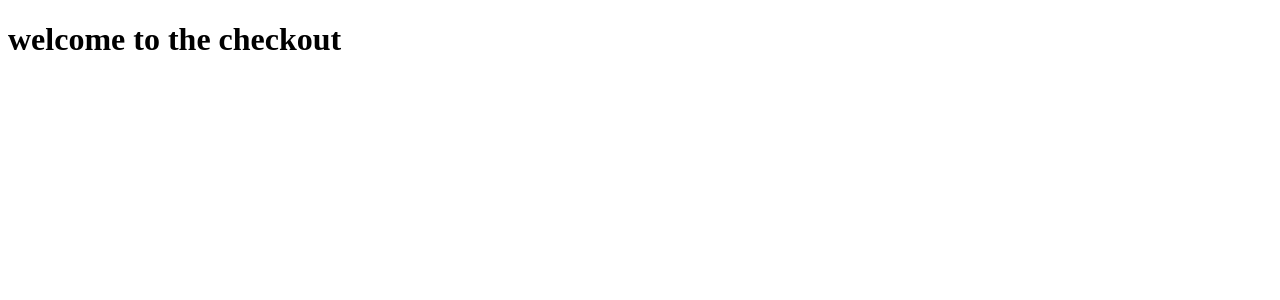
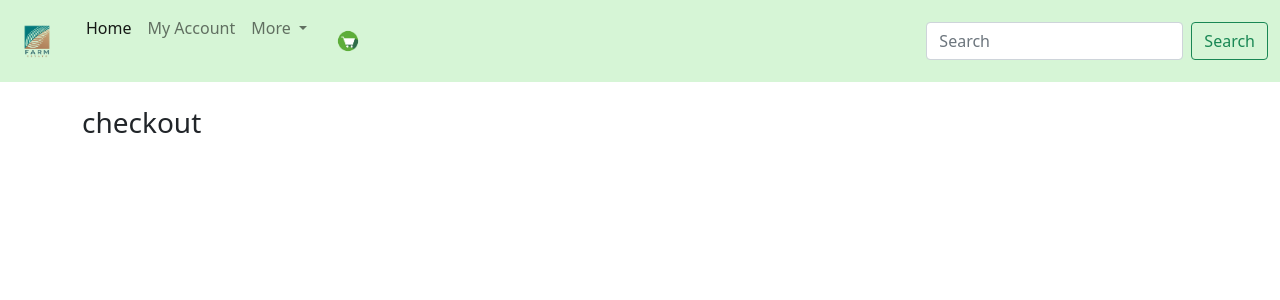
Before and after one commit to SupunGurusinghe/ITP_Group_Project, a Django app: page /raw_product/checkout/ in a window 1280 px wide. Shown: the top 300 px of the page. Run offline with Django 3.2, Linux system fonts and the light colour scheme.

Commit message:
added navi bar

```diff
--- a/CropManagement/settings.py
+++ b/CropManagement/settings.py
@@ -9,7 +9,7 @@ https://docs.djangoproject.com/en/3.2/topics/settings/
 For the full list of settings and their values, see
 https://docs.djangoproject.com/en/3.2/ref/settings/
 """
-
+import os
 from pathlib import Path
 
 # Build paths inside the project like this: BASE_DIR / 'subdir'.
@@ -131,7 +131,9 @@ USE_TZ = True
 # https://docs.djangoproject.com/en/3.2/howto/static-files/
 
 STATIC_URL = '/static/'
-
+STATICFILES_DIRS =[
+    os.path.join(BASE_DIR,'static')
+]
 # Default primary key field type
 # https://docs.djangoproject.com/en/3.2/ref/settings/#default-auto-field
 
--- a/raw_product/templates/checkout.html
+++ b/raw_product/templates/checkout.html
@@ -1,10 +1,19 @@
+
 <!DOCTYPE html>
+{% extends 'main.html' %}
+{% load static %}
+
 <html lang="en">
 <head>
+
     <meta charset="UTF-8">
-    <title>Title</title>
+    <title>checkout</title>
 </head>
 <body>
-<h1>welcome to the checkout</h1>
+
+
+{% block content %}
+     <h3>checkout</h3>
+{% endblock content %}
 </body>
 </html>
--- a/raw_product/templates/main.html
+++ b/raw_product/templates/main.html
@@ -1,10 +1,70 @@
 <!DOCTYPE html>
+{% load static %}
 <html lang="en">
 <head>
     <meta charset="UTF-8">
-    <title>Title</title>
+    <title>Ecom</title>
+    <link href="https://cdn.jsdelivr.net/npm/bootstrap@5.1.0/dist/css/bootstrap.min.css" rel="stylesheet" integrity="sha384-KyZXEAg3QhqLMpG8r+8fhAXLRk2vvoC2f3B09zVXn8CA5QIVfZOJ3BCsw2P0p/We" crossorigin="anonymous">
+
+    <link rel="stylesheet" type="text/css" href="{% static 'css/main.css'%}">
+
+    <meta name="viewport" content="width=device-width, initial-scale=1, maximum-scale=1, minimum-scale=1" />
 </head>
 <body>
 
+ <nav class="navbar navbar-expand-lg navbar-light" style="background-color:#d6f5d6;">
+  <div class="container-fluid">
+    <a class="navbar-brand" href="#"> <img src="{% static 'images/logo.png'%}" alt="" width="50" height="50"></a>
+    <button class="navbar-toggler" type="button" data-bs-toggle="collapse" data-bs-target="#navbarSupportedContent" aria-controls="navbarSupportedContent" aria-expanded="false" aria-label="Toggle navigation">
+      <span class="navbar-toggler-icon"></span>
+    </button>
+    <div class="collapse navbar-collapse" id="navbarSupportedContent">
+      <ul class="navbar-nav me-auto mb-2 mb-lg-0">
+        <li class="nav-item">
+          <a class="nav-link active" aria-current="page" href="#">Home</a>
+        </li>
+        <li class="nav-item">
+          <a class="nav-link" href="#">My Account</a>
+        </li>
+        <li class="nav-item dropdown">
+          <a class="nav-link dropdown-toggle" href="#" id="navbarDropdown" role="button" data-bs-toggle="dropdown" aria-expanded="false">
+            More
+          </a>
+          <ul class="dropdown-menu" aria-labelledby="navbarDropdown">
+            <li><a class="dropdown-item" href="#">Action</a></li>
+            <li><a class="dropdown-item" href="#">Another action</a></li>
+            <li><hr class="dropdown-divider"></li>
+            <li><a class="dropdown-item" href="#">Something else here</a></li>
+          </ul>
+        </li>
+        <li class="nav-item">
+          <a class="nav-link " href="#"><img src="{% static 'images/cart.png'%}" alt="" width="50px" height="50px"></a>
+        </li>
+      </ul>
+      <form class="d-flex">
+        <input class="form-control me-2" type="search" placeholder="Search" aria-label="Search">
+        <button class="btn btn-outline-success" type="submit">Search</button>
+      </form>
+    </div>
+  </div>
+</nav>
+
+         <div class="container">
+                <br>
+                {% block content %}
+
+
+                 {% endblock content %}
+         </div>
+
+
+
+
+
+
+<script src="https://cdn.jsdelivr.net/npm/@popperjs/core@2.9.3/dist/umd/popper.min.js" integrity="sha384-eMNCOe7tC1doHpGoWe/6oMVemdAVTMs2xqW4mwXrXsW0L84Iytr2wi5v2QjrP/xp" crossorigin="anonymous"></script>
+<script src="https://cdn.jsdelivr.net/npm/bootstrap@5.1.0/dist/js/bootstrap.min.js" integrity="sha384-cn7l7gDp0eyniUwwAZgrzD06kc/tftFf19TOAs2zVinnD/C7E91j9yyk5//jjpt/" crossorigin="anonymous"></script>
+
+
 </body>
 </html>
```
Also changed, not shown: raw_product/templates/cart.html (+9 -1 lines), raw_product/templates/store.html (+11 -2 lines), raw_product/static/css/main.css (added), raw_product/static/images/cart.png (added), raw_product/static/images/logo.png (added).
